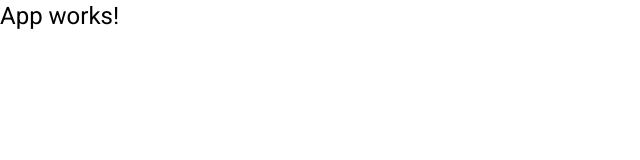
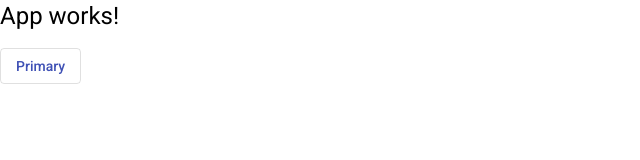
Before and after one commit to devthiagomartins/helpdesk-front, an Angular app: page / in a window 1280 px wide. Shown: the top 160 px of the page, without its empty margins (0-640 px from the left). Built offline with nearby package versions, Linux system fonts and the light colour scheme.

Commit message:
imports utilizados no projeto

```diff
--- a/src/app/app.component.html
+++ b/src/app/app.component.html
@@ -1 +1,2 @@
 <h1>App works!</h1>
+<button mat-stroked-button color="primary">Primary</button>
```
Also changed, not shown: src/app/app.module.ts (+43 -1 lines).
